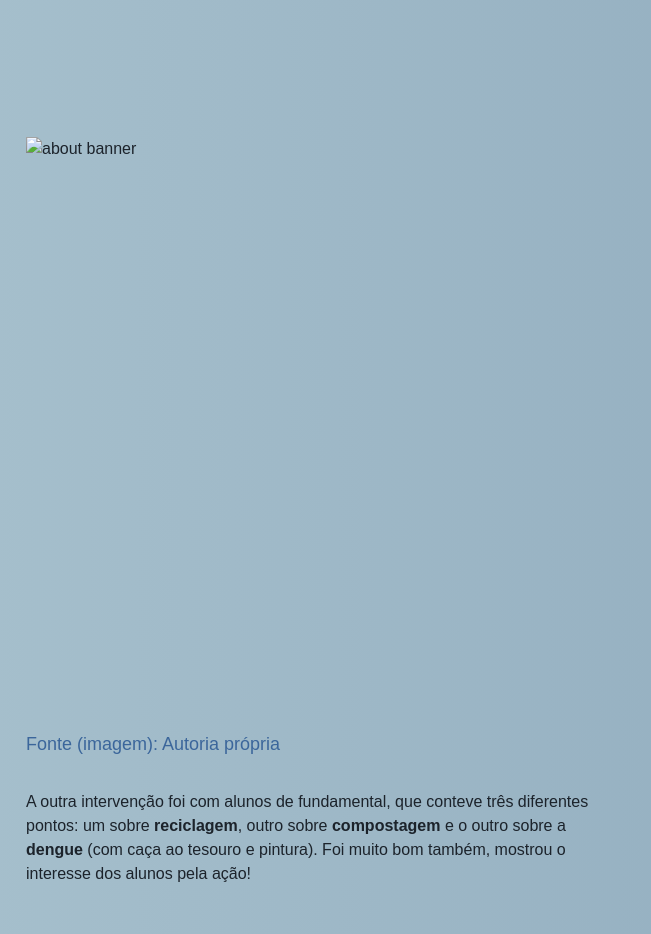
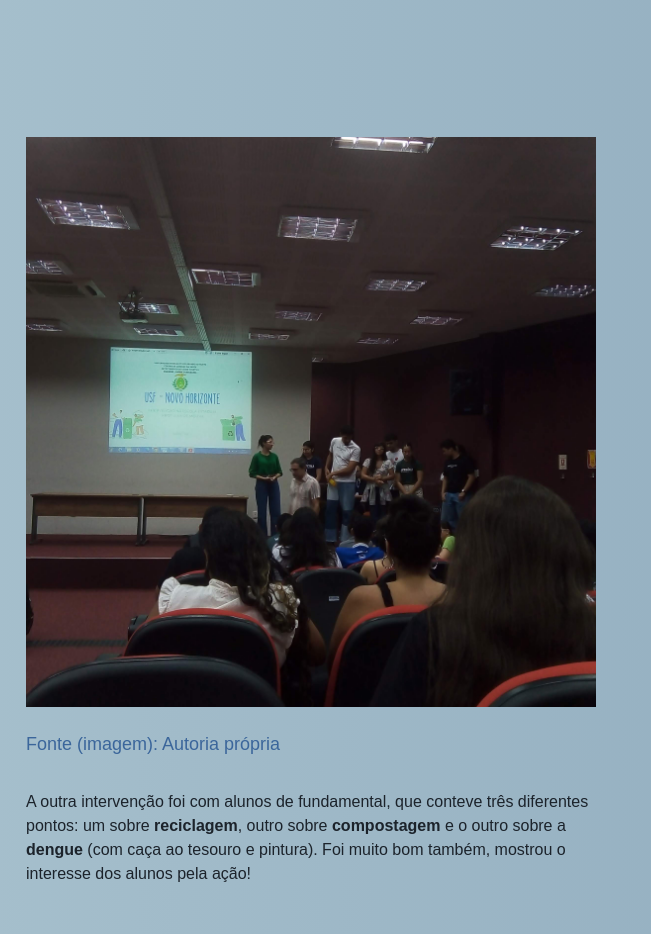
Before and after one commit to camile0104/saci-redinha, a plain HTML site: page enc-14.html in a window 1280 px wide. Shown: the part 3920-4854 px from the top of the page, 629-1280 px from the left. Drawn offline with nearby package versions, Linux system fonts and the light colour scheme.

Commit message:
Update enc-14.html

```diff
--- a/enc-14.html
+++ b/enc-14.html
@@ -206,7 +206,7 @@ Uma coisa que preciso dizer é que eu adorei bastante a dinâmica dos outros gru
                 <div class="container">
 
                   <figure class="about-banner order-1">
-                    <img src="./img1/E6" width="540" height="540" loading="lazy" alt="about banner"
+                    <img src="./img1/E6.jpg" width="540" height="540" loading="lazy" alt="about banner"
                       class="w-100"> <br>
                       <p class="about-subtitle" id="about-label-1">Fonte (imagem): Autoria própria</p>
           <br>
```
